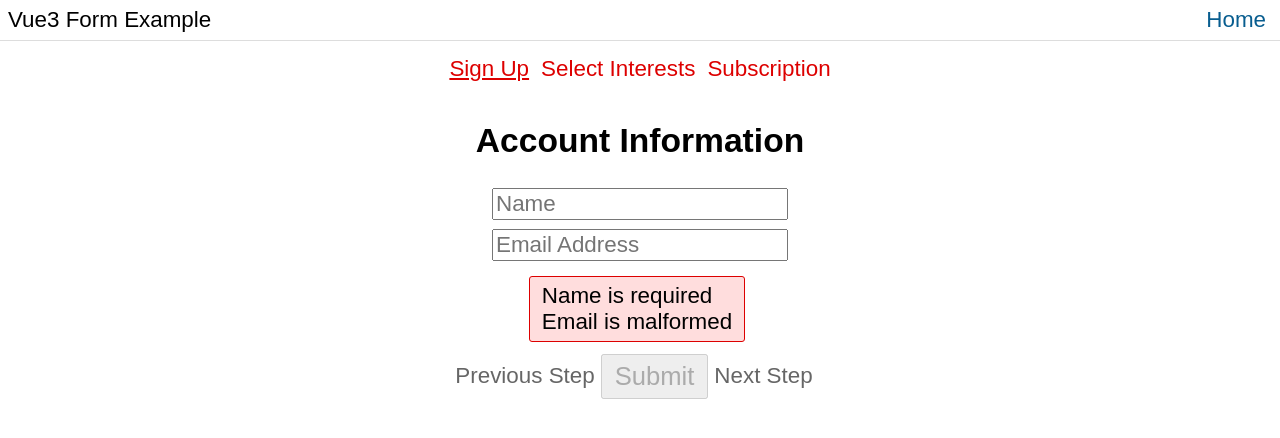
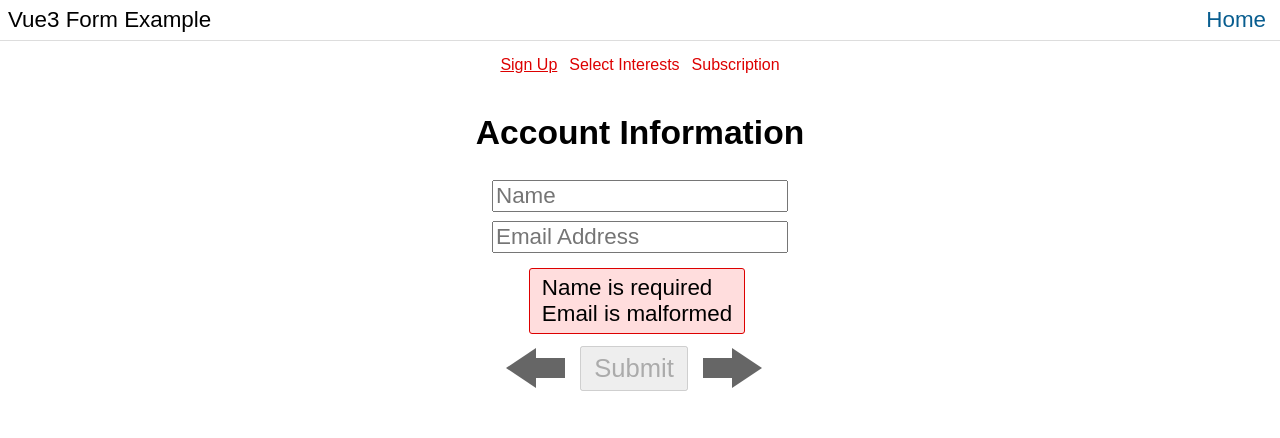
Before and after one commit to schnej7/vue3-form, a Vue app in the folder form-example/: page /sign-up in a window 1280 px wide. Shown: the top 438 px of the page. Built offline with nearby package versions, Linux system fonts and the light colour scheme.

Commit message:
Updated styles

```diff
--- a/form-example/src/views/FormStep.vue
+++ b/form-example/src/views/FormStep.vue
@@ -56,11 +56,9 @@
 
     <div class="d-flex align-center mt-6 text-center">
       <RouterLink
-        :class="['step-link', { disabled: !previousStep }]"
+        :class="['arrow left', { disabled: !previousStep }]"
         :to="`/${previousStep ? previousStep.name : ''}`"
-      >
-        Previous Step
-      </RouterLink>
+      />
       <button
         :disabled="anyValidationErrors"
         @click="submit"
@@ -68,11 +66,9 @@
         Submit
       </button>
       <RouterLink
-        :class="['step-link', { disabled: !nextStep || stepValidationErrors.length }]"
+        :class="['arrow right', { disabled: !nextStep || stepValidationErrors.length }]"
         :to="`/${nextStep ? nextStep.name : ''}`"
-      >
-        Next Step
-      </RouterLink>
+      />
     </div>
   </main>
 </template>
@@ -81,6 +77,7 @@
   .form-step-links {
     display: flex;
     flex-direction: row;
+    font-size: 1rem;
 
     .step-link {
       color: #090;
@@ -97,4 +94,41 @@
     padding: 6px 12px;
     border: 1px solid #d00;
   }
+
+  .arrow {
+    width: 8px;
+    height: 30px;
+    background-color: #085d8f;
+    position: relative;
+    cursor: pointer;
+    margin: 0 20px;
+    transition: all 100ms linear;
+
+    &.disabled {
+      background-color: #666;
+
+      &:before {
+        border-bottom: 30px solid #666;
+      }
+    }
+
+    &:before {
+      content: '';
+      display: block;
+      position: absolute;
+      top: -29px;
+      left: -50%;
+      border-left: 20px solid transparent;
+      border-right: 20px solid transparent;
+      border-bottom: 30px solid #085d8f;
+    }
+
+    &.right {
+      transform: rotate(90deg);
+    }
+
+    &.left {
+      transform: rotate(-90deg);
+    }
+  }
 </style>
```
